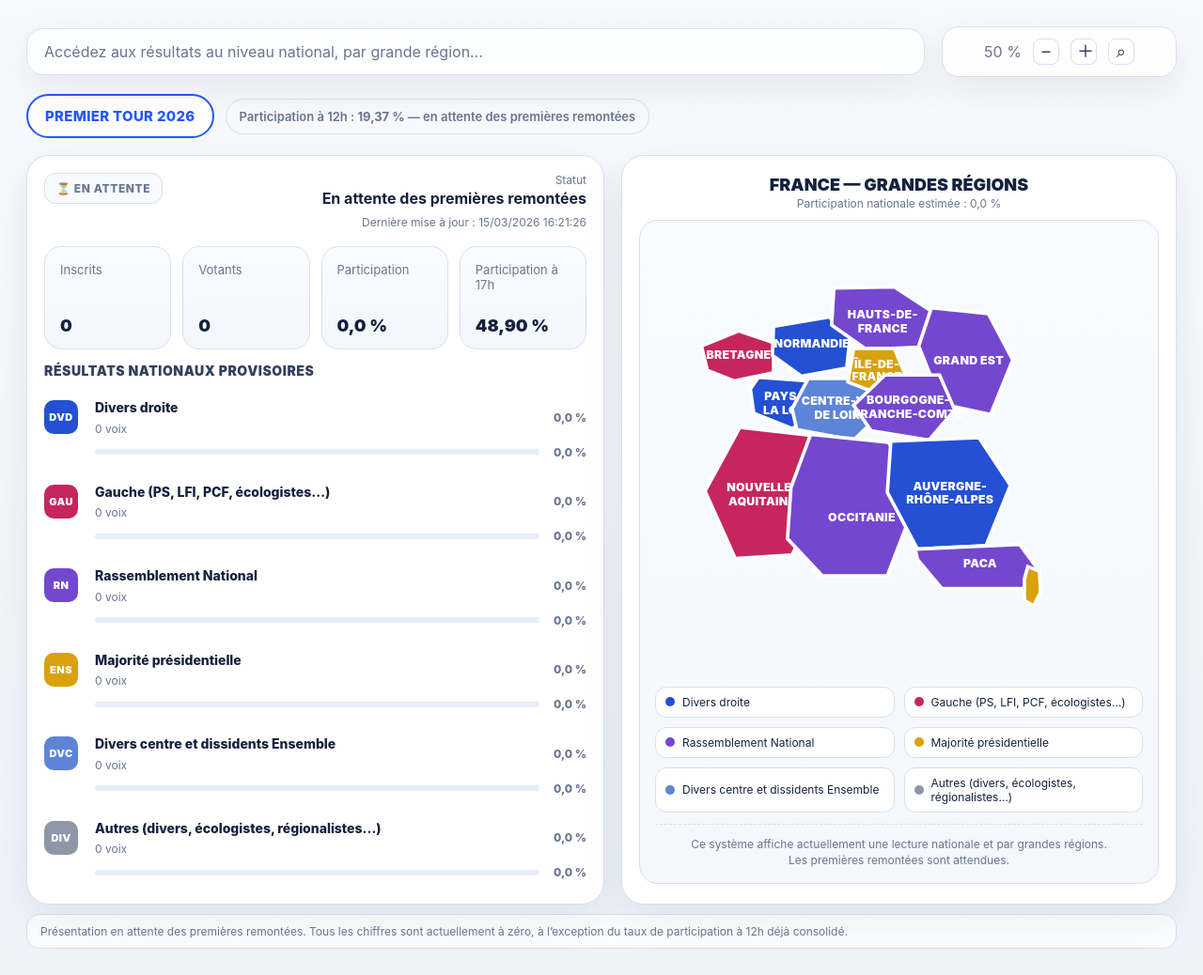
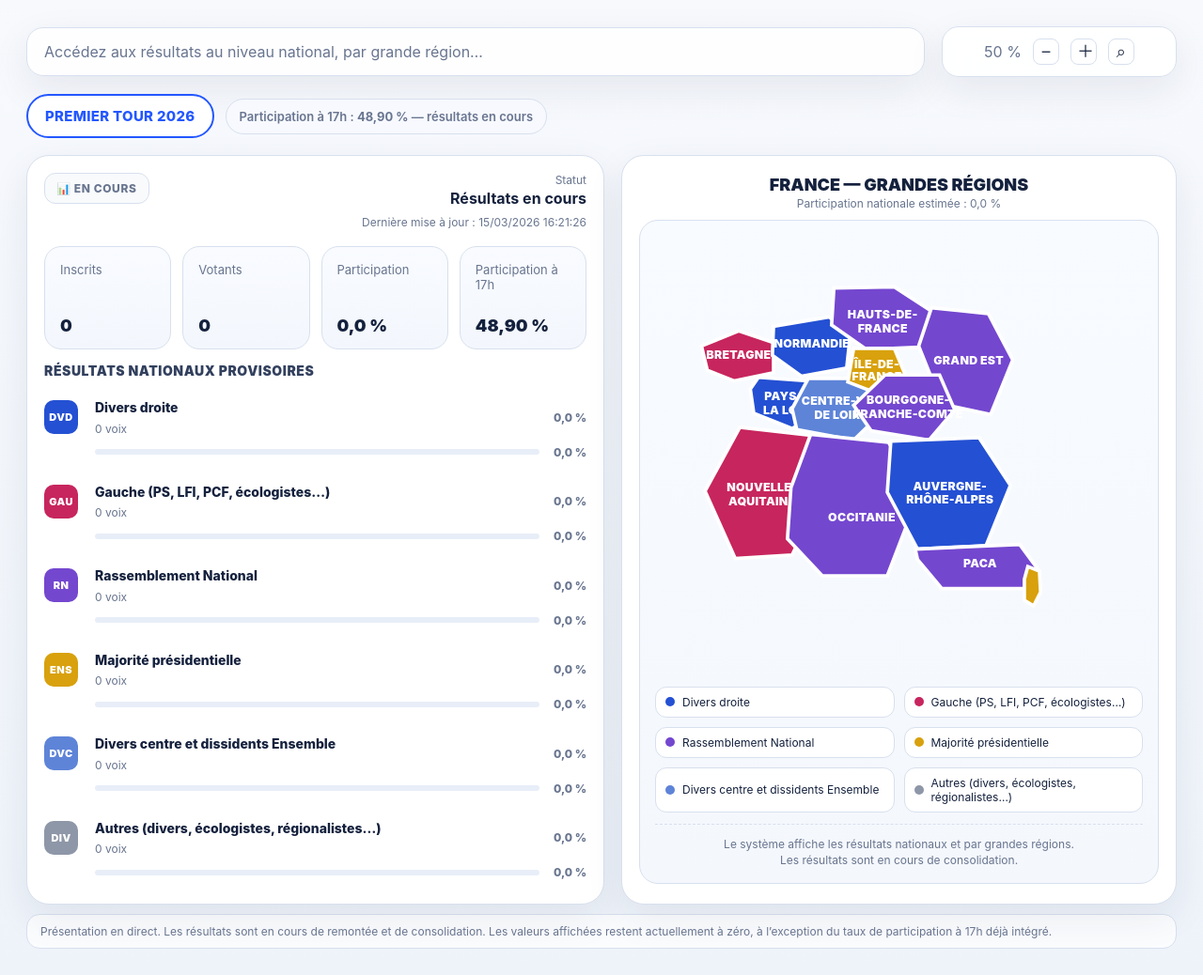
Before and after one commit to nathan2304/municipales2026, a plain HTML site: page index.html in a window 1280 px wide. Shown: the whole page at 94% size. Drawn offline with Linux system fonts and the light colour scheme.

Commit message:
Update index.html

```diff
--- a/index.html
+++ b/index.html
@@ -19,10 +19,11 @@
       --ens: #d8a10d;
       --dvc: #5e84d8;
       --div: #8e97a8;
-      --card-radius: 22px;
     }
 
-    * { box-sizing: border-box; }
+    * {
+      box-sizing: border-box;
+    }
 
     body {
       margin: 0;
@@ -47,23 +48,22 @@
 
     .search {
       flex: 1 1 520px;
-      background: rgba(255,255,255,0.88);
+      background: rgba(255,255,255,0.9);
       border: 1px solid var(--border);
       border-radius: 18px;
-      height: 50px;
+      height: 52px;
       display: flex;
       align-items: center;
       padding: 0 18px;
       color: var(--muted);
       box-shadow: var(--shadow);
-      backdrop-filter: blur(8px);
     }
 
     .zoom-box {
       display: flex;
       align-items: center;
       gap: 12px;
-      background: rgba(255,255,255,0.9);
+      background: rgba(255,255,255,0.95);
       border: 1px solid var(--border);
       border-radius: 18px;
       padding: 12px 16px;
@@ -424,21 +424,45 @@
     }
 
     @media (max-width: 1100px) {
-      .grid { grid-template-columns: 1fr; }
+      .grid {
+        grid-template-columns: 1fr;
+      }
     }
 
     @media (max-width: 820px) {
-      .stats { grid-template-columns: repeat(2, 1fr); }
-      .legend { grid-template-columns: 1fr; }
+      .stats {
+        grid-template-columns: repeat(2, 1fr);
+      }
+
+      .legend {
+        grid-template-columns: 1fr;
+      }
     }
 
     @media (max-width: 560px) {
-      .page { padding: 14px; }
-      .stats { grid-template-columns: 1fr; }
-      .result-item { grid-template-columns: 36px 1fr; }
-      .bar-wrap { grid-column: 1 / -1; }
-      .status-block { text-align: left; }
-      .header-row { flex-direction: column; }
+      .page {
+        padding: 14px;
+      }
+
+      .stats {
+        grid-template-columns: 1fr;
+      }
+
+      .result-item {
+        grid-template-columns: 36px 1fr;
+      }
+
+      .bar-wrap {
+        grid-column: 1 / -1;
+      }
+
+      .status-block {
+        text-align: left;
+      }
+
+      .header-row {
+        flex-direction: column;
+      }
     }
   </style>
 </head>
@@ -456,16 +480,16 @@
 
     <div class="tabs">
       <div class="tab-main">PREMIER TOUR 2026</div>
-      <div class="tab-info">Participation à 12h : <strong>19,37 %</strong> — en attente des premières remontées</div>
+      <div class="tab-info">Participation à 17h : <strong>48,90 %</strong> — résultats en cours</div>
     </div>
 
     <div class="grid">
       <section class="panel">
         <div class="header-row">
-          <div class="waiting">⏳ EN ATTENTE</div>
+          <div class="waiting">📊 EN COURS</div>
           <div class="status-block">
             <small>Statut</small>
-            <strong id="statusTitle">En attente des premières remontées</strong>
+            <strong id="statusTitle">Résultats en cours</strong>
             <div class="last-update">Dernière mise à jour : <span id="lastUpdate"></span></div>
           </div>
         </div>
@@ -484,8 +508,8 @@
             <div class="value" id="participationValue">0,0 %</div>
           </div>
           <div class="stat">
-          <div class="label">Participation à 17h</div>
-          <div class="value">48,90 %</div>
+            <div class="label">Participation à 17h</div>
+            <div class="value">48,90 %</div>
           </div>
         </div>
 
@@ -502,86 +526,73 @@
 
         <div class="map-frame">
           <svg viewBox="0 0 420 380" aria-label="Carte des grandes régions de France">
-            <!-- Bretagne -->
             <polygon class="region" id="bretagne" data-region="Bretagne"
               points="40,95 72,82 102,92 102,118 68,125 45,116"
               fill="#c7255d" stroke="#ffffff" stroke-width="3"></polygon>
             <text class="region-label" x="72" y="106">BRETAGNE</text>
 
-            <!-- Normandie -->
             <polygon class="region" id="normandie" data-region="Normandie"
               points="102,78 150,70 168,86 165,114 126,121 101,103"
               fill="#2450d3" stroke="#ffffff" stroke-width="3"></polygon>
             <text class="region-label" x="135" y="96">NORMANDIE</text>
 
-            <!-- Hauts-de-France -->
             <polygon class="region" id="hautsdefrance" data-region="Hauts-de-France"
               points="154,45 206,44 238,65 228,96 182,98 152,77"
               fill="#7447cf" stroke="#ffffff" stroke-width="3"></polygon>
             <text class="region-label" x="196" y="71">HAUTS-DE-</text>
             <text class="region-label" x="196" y="83">FRANCE</text>
 
-            <!-- Grand Est -->
             <polygon class="region" id="grandest" data-region="Grand Est"
               points="238,62 287,67 308,107 289,154 247,145 227,95"
               fill="#7447cf" stroke="#ffffff" stroke-width="3"></polygon>
             <text class="region-label" x="270" y="111">GRAND EST</text>
 
-            <!-- Pays de la Loire -->
             <polygon class="region" id="paysdelaloire" data-region="Pays de la Loire"
               points="89,122 131,125 149,150 118,166 85,153 82,132"
               fill="#2450d3" stroke="#ffffff" stroke-width="3"></polygon>
             <text class="region-label" x="116" y="142">PAYS DE</text>
             <text class="region-label" x="116" y="154">LA LOIRE</text>
 
-            <!-- Centre-Val de Loire -->
             <polygon class="region" id="centrevaldeloire" data-region="Centre-Val de Loire"
               points="132,123 181,123 200,148 171,176 122,167 118,149"
               fill="#5e84d8" stroke="#ffffff" stroke-width="3"></polygon>
             <text class="region-label" x="160" y="146">CENTRE-VAL</text>
             <text class="region-label" x="160" y="158">DE LOIRE</text>
 
-            <!-- Île-de-France -->
             <polygon class="region" id="iledefrance" data-region="Île-de-France"
               points="171,97 206,97 216,121 197,138 166,126"
               fill="#d8a10d" stroke="#ffffff" stroke-width="3"></polygon>
             <text class="region-label" x="191" y="114">ÎLE-DE-</text>
             <text class="region-label" x="191" y="125">FRANCE</text>
 
-            <!-- Bourgogne-Franche-Comté -->
             <polygon class="region" id="bourgognefranchecomte" data-region="Bourgogne-Franche-Comté"
               points="198,120 245,120 258,150 236,176 186,168 171,146"
               fill="#7447cf" stroke="#ffffff" stroke-width="3"></polygon>
             <text class="region-label" x="218" y="145">BOURGOGNE-</text>
             <text class="region-label" x="218" y="157">FRANCHE-COMTÉ</text>
 
-            <!-- Nouvelle-Aquitaine -->
             <polygon class="region" id="nouvelleaquitaine" data-region="Nouvelle-Aquitaine"
               points="73,165 134,172 146,218 118,275 69,278 43,220"
               fill="#c7255d" stroke="#ffffff" stroke-width="3"></polygon>
             <text class="region-label" x="92" y="220">NOUVELLE-</text>
             <text class="region-label" x="92" y="232">AQUITAINE</text>
 
-            <!-- Occitanie -->
             <polygon class="region" id="occitanie" data-region="Occitanie"
               points="134,171 201,178 228,220 200,293 144,293 114,261 117,217"
               fill="#7447cf" stroke="#ffffff" stroke-width="3"></polygon>
             <text class="region-label" x="178" y="246">OCCITANIE</text>
 
-            <!-- Auvergne-Rhône-Alpes -->
             <polygon class="region" id="auvergnerhonealpes" data-region="Auvergne-Rhône-Alpes"
               points="203,177 279,174 306,215 285,267 226,270 200,221"
               fill="#2450d3" stroke="#ffffff" stroke-width="3"></polygon>
             <text class="region-label" x="254" y="219">AUVERGNE-</text>
             <text class="region-label" x="254" y="231">RHÔNE-ALPES</text>
 
-            <!-- PACA -->
             <polygon class="region" id="paca" data-region="Provence-Alpes-Côte d’Azur"
               points="224,270 314,266 331,289 322,304 247,304 226,279"
               fill="#7447cf" stroke="#ffffff" stroke-width="3"></polygon>
             <text class="region-label" x="280" y="286">PACA</text>
 
-            <!-- Corse -->
             <polygon class="region" id="corse" data-region="Corse"
               points="321,285 331,289 332,307 326,319 318,314 318,296"
               fill="#d8a10d" stroke="#ffffff" stroke-width="3"></polygon>
@@ -597,15 +608,15 @@
           </div>
 
           <div class="info-note" id="infoNote">
-            Ce système affiche actuellement une lecture nationale et par grandes régions.<br>
-            Les premières remontées sont attendues.
+            Le système affiche les résultats nationaux et par grandes régions.<br>
+            Les résultats sont en cours de consolidation.
           </div>
         </div>
       </section>
     </div>
 
     <div class="bottom-note">
-      Présentation en attente des premières remontées. Tous les chiffres sont actuellement à zéro, à l’exception du taux de participation à 12h déjà consolidé.
+      Présentation en direct. Les résultats sont en cours de remontée et de consolidation. Les valeurs affichées restent actuellement à zéro, à l’exception du taux de participation à 17h déjà intégré.
     </div>
   </div>
 
@@ -623,8 +634,8 @@
       title: "Résultats nationaux provisoires",
       mapTitle: "FRANCE — GRANDES RÉGIONS",
       mapSub: "Participation nationale estimée : 0,0 %",
-      statusTitle: "En attente des premières remontées",
-      infoNote: "Ce système affiche actuellement une lecture nationale et par grandes régions.<br>Les premières remontées sont attendues.",
+      statusTitle: "Résultats en cours",
+      infoNote: "Le système affiche les résultats nationaux et par grandes régions.<br>Les résultats sont en cours de consolidation.",
       stats: {
         inscrits: "0",
         votants: "0",
@@ -653,8 +664,8 @@
         ...regionData[region],
         mapTitle: region.toUpperCase(),
         mapSub: "Participation estimée : 0,0 %",
-        statusTitle: "En attente des premières remontées",
-        infoNote: "Aucune remontée consolidée pour le moment sur cette région.<br>Les premiers résultats sont attendus.",
+        statusTitle: "Résultats en cours",
+        infoNote: "Les résultats de cette région sont en cours de consolidation.<br>Aucune valeur détaillée n’est encore remontée.",
         stats: {
           inscrits: "0",
           votants: "0",
@@ -674,10 +685,9 @@
     const participationValue = document.getElementById("participationValue");
     const backButton = document.getElementById("backButton");
 
-    let currentView = "national";
-
     function renderResults() {
       resultsList.innerHTML = "";
+
       parties.forEach((party) => {
         const item = document.createElement("div");
         item.className = "result-item";
@@ -716,14 +726,12 @@
         region.classList.toggle("active", region.dataset.region === viewName);
       });
 
-      currentView = viewName;
       renderResults();
     }
 
     document.querySelectorAll(".region").forEach(region => {
       region.addEventListener("click", () => {
-        const regionName = region.dataset.region;
-        updateView(regionName);
+        updateView(region.dataset.region);
       });
     });
 
```
